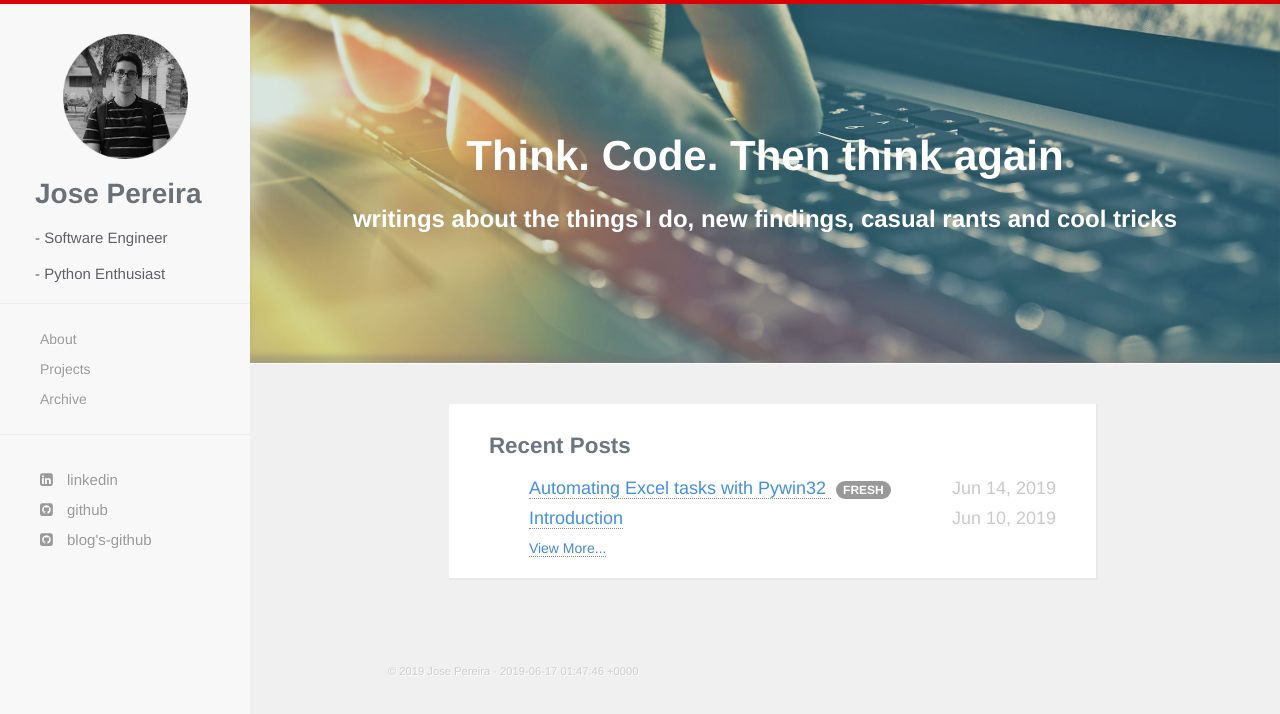
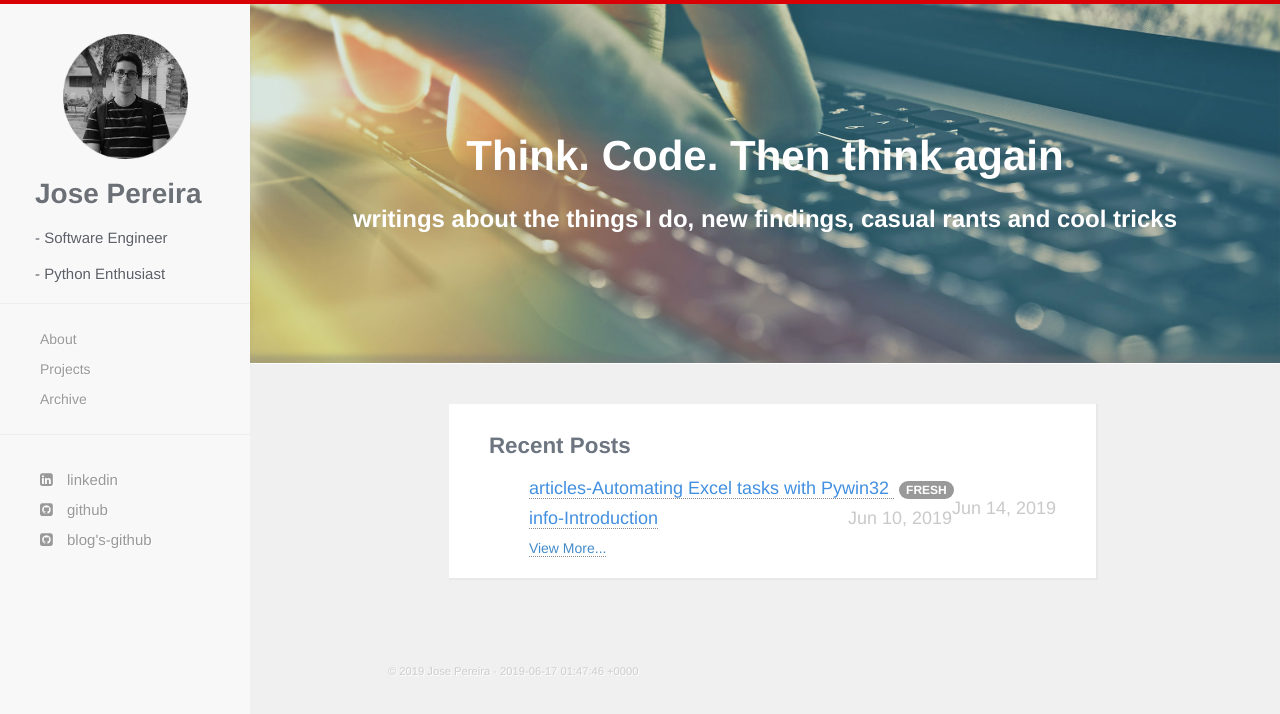
Before and after one commit to jpereiran/jpereiran.github.io, a Jekyll site: the page built from index.html, in a window 1280 px wide. Shown: the top 714 px of the page. Built offline with Jekyll 4.4.1, drawn with Linux system fonts in a browser that asks for light colours; nearby versions of some CDN libraries.

Commit message:
Update index.html

```diff
--- a/index.html
+++ b/index.html
@@ -6,7 +6,7 @@
 {% if site.posts != empty %}
 <div class="recent-posts">
   <h1>Recent Posts</h1>
-  {% for post in site.posts limit: 3 %}
+  {% for post in site.posts limit: 5 %}
     {% if forloop.first %}
       {% assign add_class = 'most-recent' %}
       {% capture fresh_tag %}
@@ -18,7 +18,7 @@
         <span>
           <h4>
             <a href="{{ site.baseurl }}{{ post.url }}">
-              {{ post.title }}
+             {{ post.categories }}-{{ post.title }}
             </a>
             {{ fresh_tag }}
             <time class="pull-right">
```
